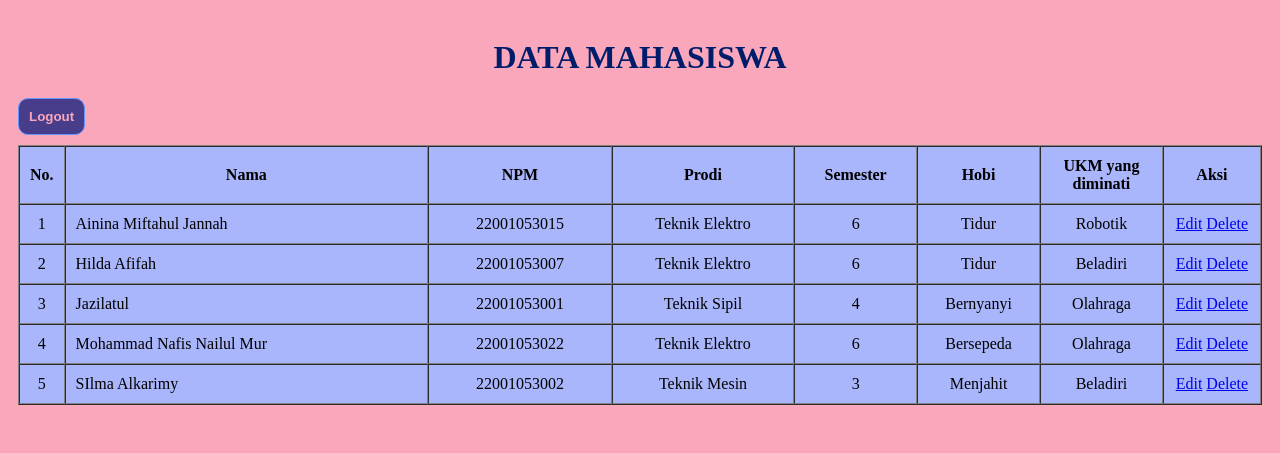
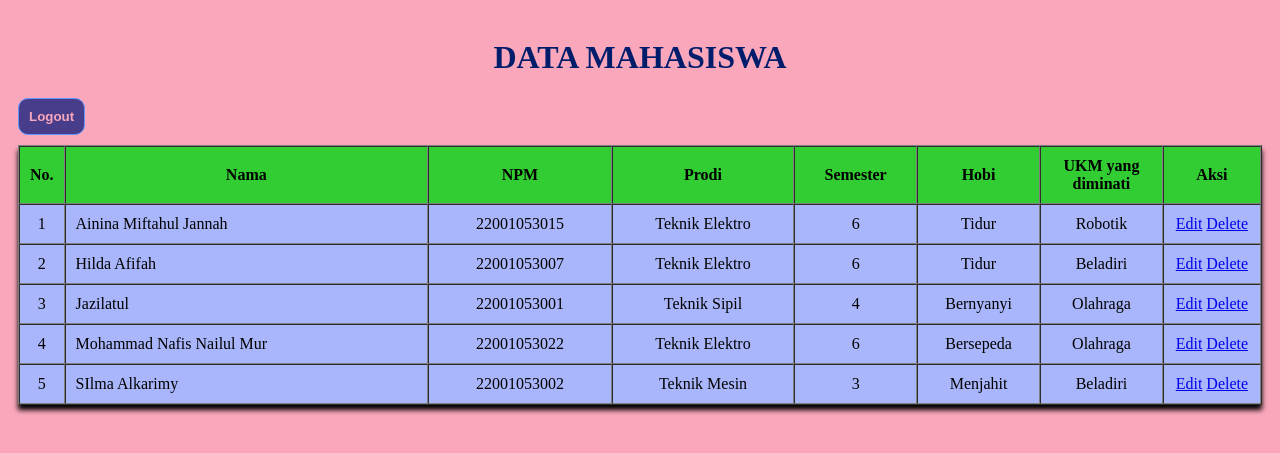
Before and after one commit to emnapis03/UAS-Design-Web, a PHP site: page /indeks.php in a window 1280 px wide. Shown: the top 453 px of the page. Run offline with PHP 8.4, Linux system fonts and the light colour scheme; a user stored in the database is signed in; data comes from the database, SQL or seed files in the repository.

Commit message:
Edit Indeks

```diff
--- a/indeks.php
+++ b/indeks.php
@@ -26,8 +26,8 @@ $mahasiswa = query("SELECT * FROM data_mahasiswa ORDER by nama");
     <div class="indeks">
         <h1>Data Mahasiswa</h1>
         <a href="login.php"><button class="logout">Logout</button></a>
-        <table border="1" cellpadding="10" cellspacing="0">
-            <tr>
+        <table style="box-shadow: 0px 5px 5px 0px black;" border="1" cellpadding="10" cellspacing="0">
+            <tr style="background-color:limegreen">
                 <th style="width: 2%;">No.</th>
                 <th style="width: 30%;">Nama</th>
                 <th style="width: 15%;">NPM</th>
```
